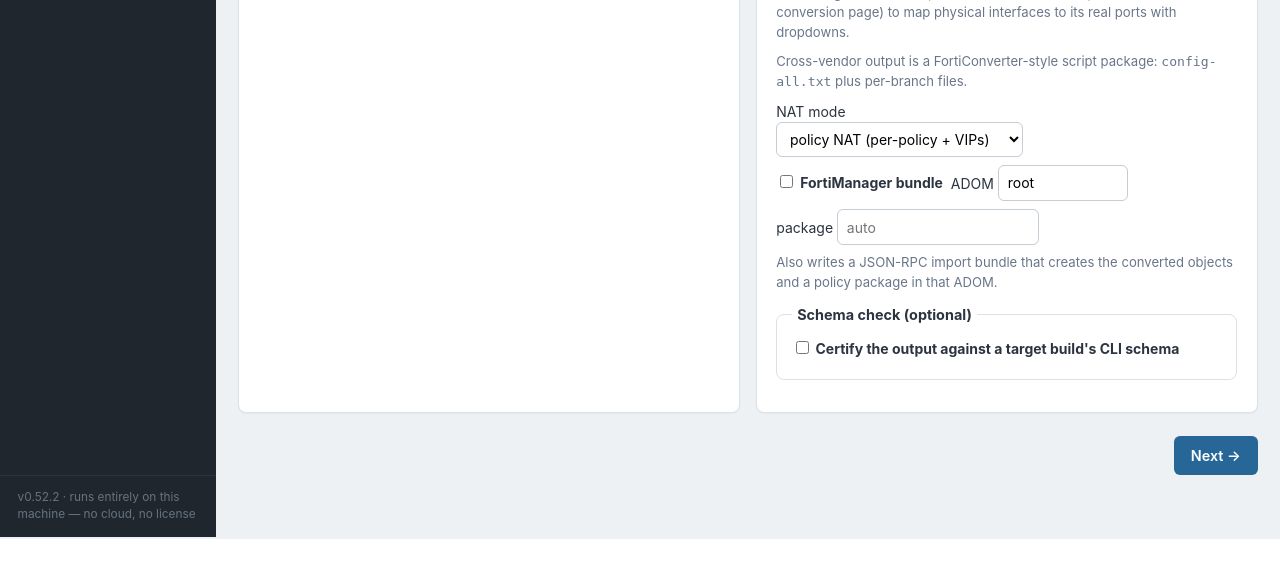
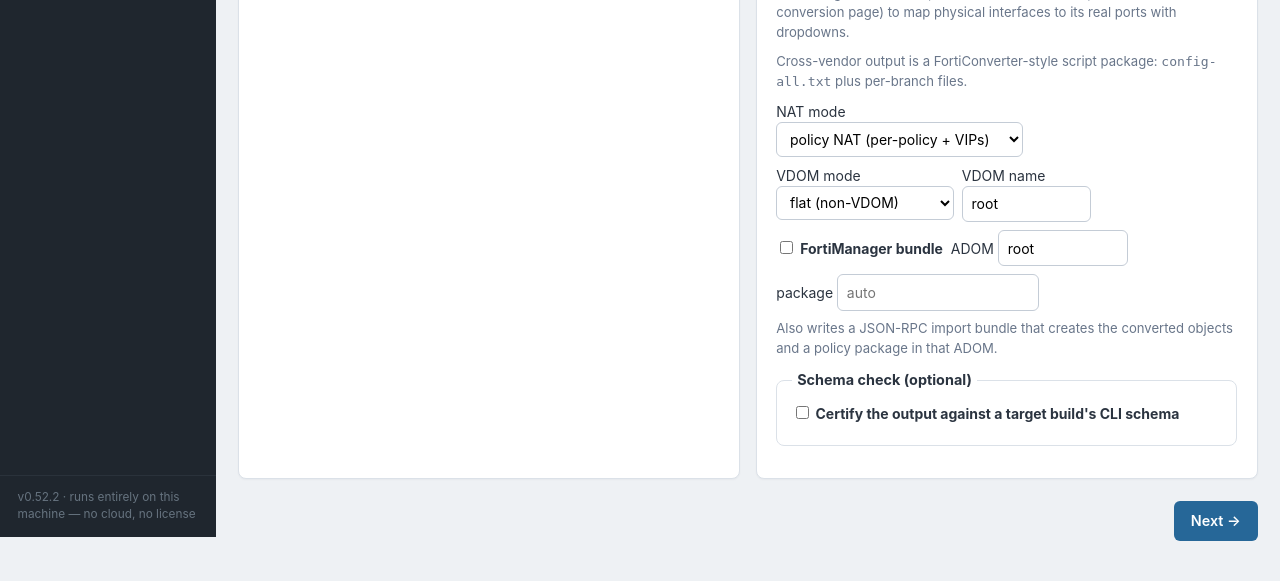
Before and after one commit to tbrmidwest27/fwforge, a Flask app: template fwforge/webui/templates/plan.html in a window 1280 px wide. Shown: the part 263-844 px from the top of the page. Before the commit the page ends 802 px from the top, so only its background shows below. Run offline with Flask 3, Linux system fonts and the light colour scheme; the template is opened without the code that fills it, so the values that code supplies are empty; some libraries are stand-ins or nearby versions.

Commit message:
PAN→FortiGate: zone classification, cross-vendor VDOM modes, live detection
Non-L3 zone handling (paloalto parser):
- tap/virtual-wire/layer2 zones are now classified instead of blanket-warned
  and kept out of cfg.zones, so the emitter no longer double-flags them as
  'no layer-3 members'. Empty -> info ('skipped'); with-members -> warn that
  names the members and points at the real FortiOS target (one-arm sniffer /
  virtual-wire-pair / transparent-mode).

Cross-vendor VDOM mode (run_cross + GUI + CLI):
- run_cross gains vdom_mode/vdom_name/vdom_scope_only; a single-context source
  can wrap into one named VDOM, reusing the proven vdommode global/per-VDOM
  split (interfaces global, firewall/router/zone/virtual-wire-pair per-VDOM).
- plan.html cross-vendor toggle (flat vs wrap-into-one-VDOM); --vdom-* flags
  now feed the cross path too. Multi-vsys + 'single' warns it can't flatten.

Multi-vsys guardrail (GUI):
- multi-vsys sources default to multi-VDOM (recommended); choosing flat
  reactively warns (overlapping IPs / conflicting routes / colliding names)
  and reveals a per-vsys picker. Backend converts the picked vsys for flat
  and ignores the hidden pick in multi-VDOM mode.

Live vendor detection (upload page):
- new /detect endpoint runs the real detect_vendor on a posted head; the
  first page shows "detected: <vendor> (NN%)" the instant a file is chosen,
  instead of only revealing the vendor inside the wizard.
- set-line detector now recognizes Panorama device-group/template/
  template-stack, so set-format Panorama exports detect correctly.

342 tests pass (new coverage for each area).

Co-Authored-By: Claude Opus 4.8 (1M context) <noreply@anthropic.com>

```diff
--- a/fwforge/cli.py
+++ b/fwforge/cli.py
@@ -227,6 +227,9 @@ def _convert_cross(text: str, src_path: str, args, outdir: Path,
             tuning=_tuning_from_args(args),
             nat_mode=getattr(args, "nat_mode", "policy"),
             parser_opts=parser_opts or None,
+            vdom_mode=getattr(args, "vdom_mode", "keep"),
+            vdom_name=getattr(args, "vdom_name", "root"),
+            vdom_scope_only=getattr(args, "vdom_scope_only", False),
             app_db=_resolve_app_db(args, vendor))
     except PanoramaChoiceNeeded as e:
         print("this is a Panorama export — pick a device-group with "
--- a/fwforge/parsers/paloalto.py
+++ b/fwforge/parsers/paloalto.py
@@ -54,6 +54,15 @@ PREDEFINED_SERVICES = {
     "service-https": ("tcp", "443"),
 }
 
+# FortiOS zones group layer-3 interfaces only; PAN's other zone modes have no
+# zone-level equivalent. Each value points at the real FortiOS target so a
+# flagged zone tells the user where to wire it up by hand.
+_NONL3_ZONE_HINT = {
+    "tap": "one-arm sniffer interfaces + 'config firewall sniffer'",
+    "virtual-wire": "'config system virtual-wire-pair'",
+    "layer2": "transparent-mode / switch interfaces",
+}
+
 
 def detect(text: str) -> float:
     head = text[:4000]
@@ -77,7 +86,9 @@ def detect(text: str) -> float:
         if len(toks) >= 2 and toks[0] == "set" and toks[1] in (
                 "deviceconfig", "network", "zone", "rulebase", "address",
                 "service", "vsys", "address-group", "service-group",
-                "mgt-config", "shared", "tag", "application-group"):
+                "mgt-config", "shared", "tag", "application-group",
+                # Panorama set-format exports lead with these
+                "device-group", "template", "template-stack"):
             set_lines += 1
     if total and set_lines / total > 0.6:
         return 0.9
@@ -853,11 +864,28 @@ class PaloParser:
             members = _as_list(net.get("layer3")) if isinstance(net, dict) \
                 else []
             if isinstance(net, dict) and not members:
-                for mode in ("layer2", "virtual-wire", "tap"):
-                    if mode in net:
-                        self.note("warn", "zones",
-                                  f"zone {name} is {mode} — not converted",
-                                  ref)
+                mode = next((m for m in ("layer2", "virtual-wire", "tap")
+                             if m in net), None)
+                if mode is not None:
+                    # Non-layer-3 zone: FortiOS has no zone-level equivalent.
+                    # Keep it out of cfg.zones so the emitter doesn't ALSO flag
+                    # it as 'no layer-3 members'. An empty one is dead config
+                    # (quiet info); one that binds interfaces is a real gap the
+                    # user must wire up by hand (loud warn, with the target).
+                    mode_members = _as_list(net.get(mode))
+                    if mode_members:
+                        self.note(
+                            "warn", "zones",
+                            f"zone {name} is a {mode} zone — not converted "
+                            "(FortiOS zones are layer-3 only); members "
+                            f"{', '.join(mode_members)} → "
+                            f"{_NONL3_ZONE_HINT[mode]}", ref)
+                    else:
+                        self.note(
+                            "info", "zones",
+                            f"zone {name} is an empty {mode} zone — skipped "
+                            "(no member interfaces)", ref)
+                    continue
             self.cfg.zones.append(Zone(name=name, members=members,
                                        source=ref))
 
--- a/fwforge/webui/app.py
+++ b/fwforge/webui/app.py
@@ -381,6 +381,22 @@ def create_app() -> Flask:
         return render_template("index.html", jobs=jobs,
                                error=request.args.get("error", ""))
 
+    @app.post("/detect")
+    def detect_head():
+        """Live vendor sniff for the upload page: the browser posts the first
+        chunk of the chosen file and gets back the detected vendor, so the
+        first page confirms the format before you commit to the wizard. Reuses
+        the real detect_vendor so the preview can't drift from the parsers."""
+        head = request.form.get("head", "")
+        if not head.strip():
+            return {"vendor": "", "label": "", "confidence": ""}
+        vendor, conf = detect_vendor(head)
+        if vendor == "unknown":
+            return {"vendor": "unknown", "label": "", "confidence": ""}
+        return {"vendor": vendor,
+                "label": VENDOR_LABELS.get(vendor, vendor),
+                "confidence": f"{conf:.0%}"}
+
     @app.post("/load")
     def load():
         text = ""
@@ -561,12 +577,19 @@ def create_app() -> Flask:
                     want_normalized=True)
             else:
                 mapping = _mapping_from_form(request.form)
+                vdom_mode = request.form.get("vdom_mode", "keep")
+                # 'flat' on a multi-vsys source converts ONE vsys (the picker);
+                # in multi-VDOM mode the hidden picker is ignored so every vsys
+                # becomes its own VDOM
+                pa_vsys = (request.form.get("pa_vsys", "").strip()
+                           if vdom_mode == "keep" else "")
                 parser_opts = {
                     k: v for k, v in {
                         "device_group":
                             request.form.get("pa_dg", "").strip(),
                         "template":
                             request.form.get("pa_template", "").strip(),
+                        "vsys": pa_vsys,
                     }.items() if v}
                 result = pipeline.run_cross(
                     text, meta["vendor"], meta["name"], mapping,
@@ -575,6 +598,13 @@ def create_app() -> Flask:
                     nat_mode=request.form.get("nat_mode", "policy"),
                     parser_opts=parser_opts or None,
                     authoring=_authoring_from_form(request.form),
+                    # wrap a single-context source into one named VDOM when the
+                    # cross-vendor VDOM toggle asks for it (multi-vsys is always
+                    # one-VDOM-per-vsys regardless)
+                    vdom_mode=vdom_mode,
+                    vdom_name=request.form.get("vdom_name", "root").strip()
+                    or "root",
+                    vdom_scope_only=bool(request.form.get("vdom_scope_only")),
                     # per-application App-ID when a FortiGuard app DB has been
                     # cached (fwforge app-db <host>); else category-level
                     app_db=appdb_mod.newest())
--- a/fwforge/webui/templates/plan.html
+++ b/fwforge/webui/templates/plan.html
@@ -178,6 +178,55 @@
           <option value="central">central NAT (central-snat-map)</option>
         </select></label>
     </div>
+    {% if meta.get("vsys") %}
+    {# multi-vsys: one VDOM per vsys is the faithful mapping. Flattening can't
+       merge isolated contexts (overlapping IPs / conflicting routes / colliding
+       names), so default to multi-VDOM and, if the user insists on flat,
+       reactively recommend against it and require picking a single vsys. #}
+    <div class="builder-row">
+      <label>VDOM mode<br>
+        <select name="vdom_mode" id="cv-vdom">
+          <option value="multi" selected>multi-VDOM &mdash; one per vsys (recommended)</option>
+          <option value="keep">flat &mdash; single vsys only</option>
+        </select></label>
+      <label id="cv-vsys-pick" style="display:none">convert which vsys<br>
+        <select name="pa_vsys">
+          {% for v in meta.vsys %}<option value="{{ v }}">{{ v }}</option>{% endfor %}
+        </select></label>
+    </div>
+    <p class="grid-note" id="cv-vdom-multi"><strong>{{ meta.vsys|length }} vsys</strong>
+      detected ({{ meta.vsys|join(", ") }}) &rarr; one VDOM each.</p>
+    <p class="grid-note" id="cv-vdom-flat"
+       style="display:none;color:#a01010;border-left:3px solid #DA291C;padding-left:8px">
+      &#9888; This config has {{ meta.vsys|length }} vsys with independent
+      routing &mdash; a flat config can&#39;t merge them safely (overlapping IPs,
+      conflicting routes, colliding object names). <strong>Multi-VDOM is
+      recommended.</strong> Flat converts only the single vsys selected above.</p>
+    <script>
+    (function () {
+      var sel = document.getElementById("cv-vdom");
+      if (!sel) return;
+      function sync() {
+        var flat = sel.value === "keep";
+        document.getElementById("cv-vsys-pick").style.display = flat ? "" : "none";
+        document.getElementById("cv-vdom-flat").style.display = flat ? "" : "none";
+        document.getElementById("cv-vdom-multi").style.display = flat ? "none" : "";
+      }
+      sel.addEventListener("change", sync);
+      sync();
+    })();
+    </script>
+    {% else %}
+    <div class="builder-row">
+      <label>VDOM mode<br>
+        <select name="vdom_mode">
+          <option value="keep" selected>flat (non-VDOM)</option>
+          <option value="multi">wrap into one VDOM</option>
+        </select></label>
+      <label>VDOM name<br>
+        <input type="text" name="vdom_name" value="root" size="8"></label>
+    </div>
+    {% endif %}
     <div class="builder-row" style="align-items:center">
       <label>
         <input type="checkbox" name="fmg_enable" value="1">
```
Also changed, not shown: fwforge/pipeline.py (+37 -1 lines), fwforge/webui/templates/index.html (+39 -1 lines), tests/test_paloalto.py (+54 -0 lines), tests/test_pan_multivsys.py (+62 -0 lines), tests/test_webui.py (+140 -0 lines).
